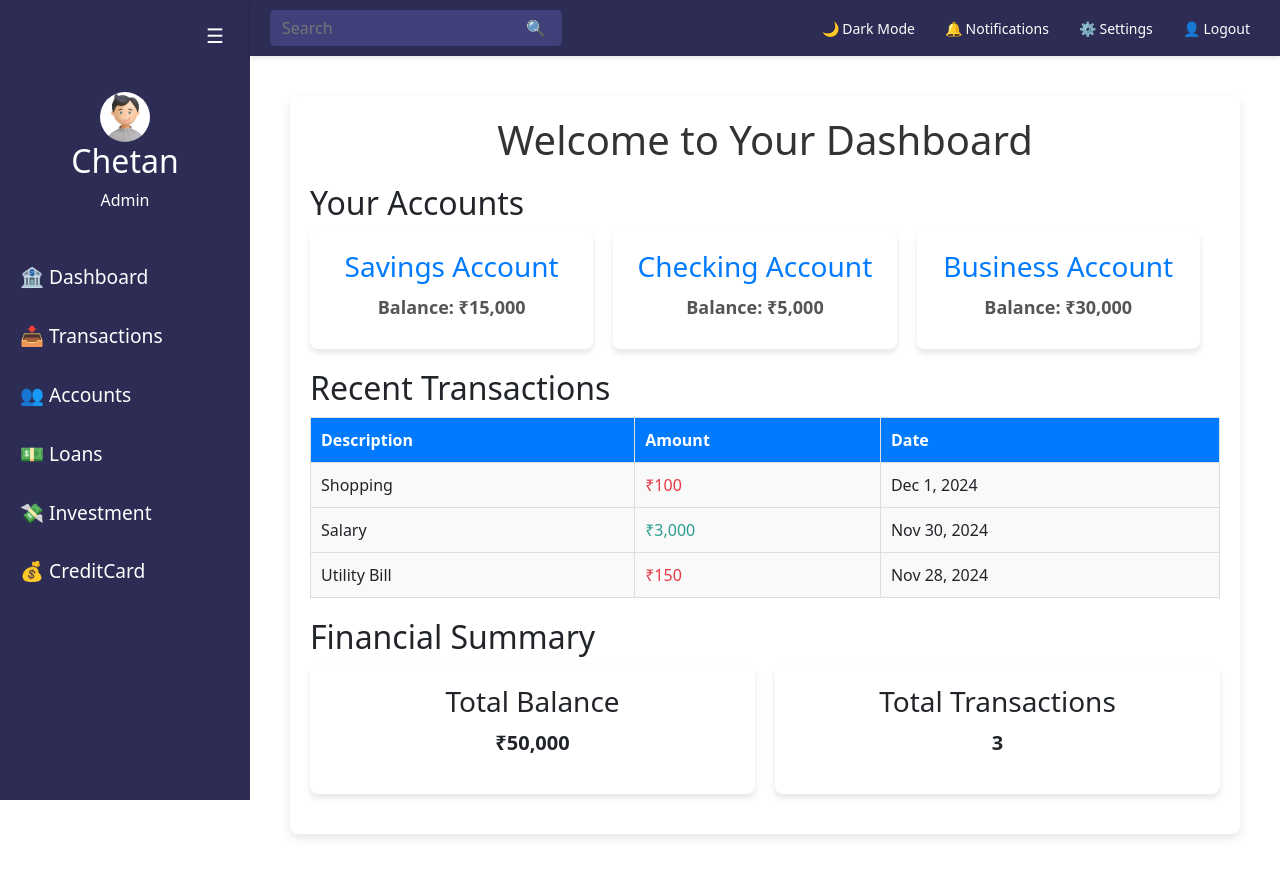
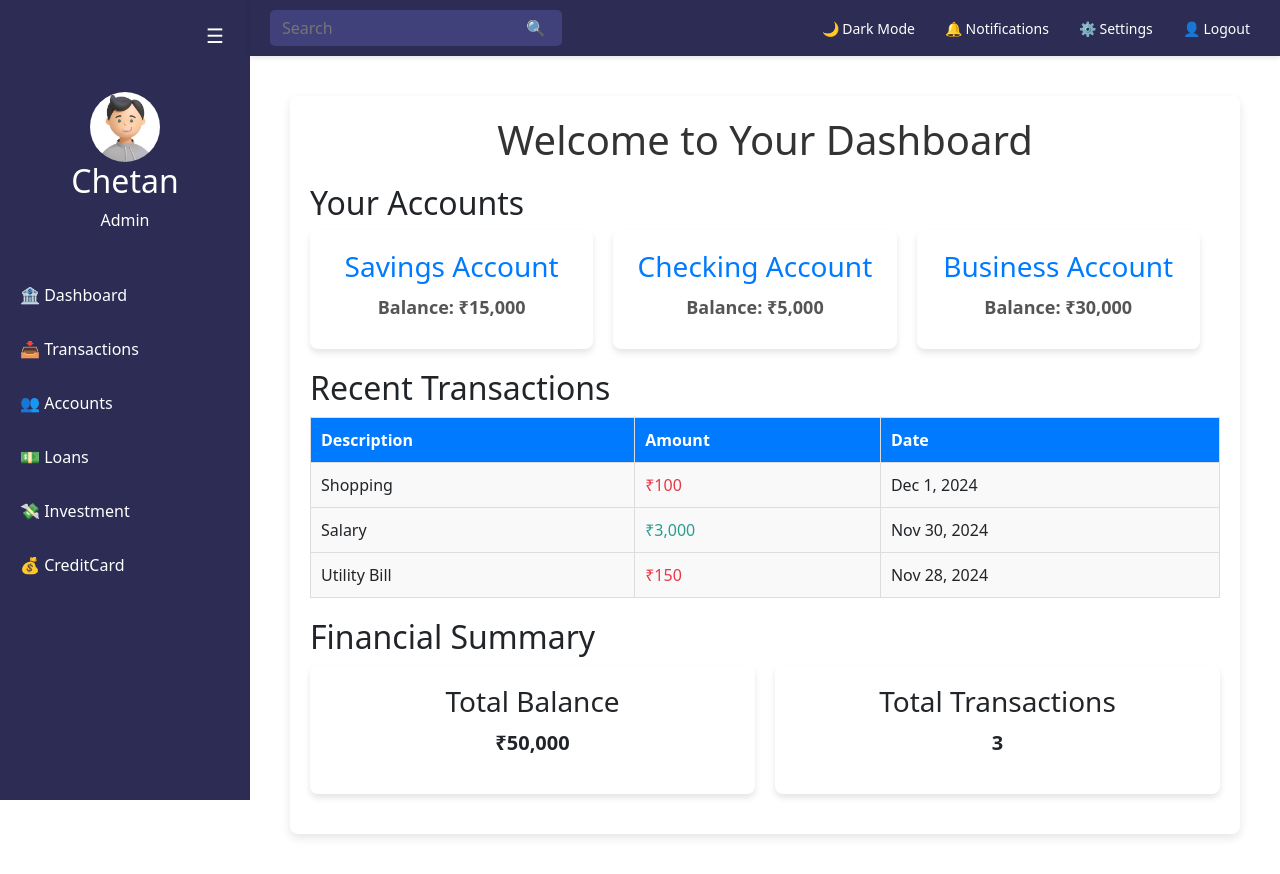
Before and after one commit to AdizZGit/FINAL-finvault-, a React (Create React App) app: page /dashboard in a window 1280 px wide. Built offline with nearby package versions, Linux system fonts and the light colour scheme.

Commit message:
update sidebar

```diff
--- a/src/components/Sidebar.jsx
+++ b/src/components/Sidebar.jsx
@@ -7,7 +7,7 @@ const Sidebar = () => {
 
 
   return (
-    <div className={`sidebar ₹{collapsed ? "collapsed" : ""}`}>
+    <div className={`sidebar ${collapsed ? "collapsed" : ""}`}>
       <div className="sidebar-header">
         <h1 className="logo">{!collapsed}</h1>
         <button className="toggle-btn" onClick={() => setCollapsed(!collapsed)}>
--- a/src/styles.css
+++ b/src/styles.css
@@ -63,8 +63,8 @@ body {
 
 .profile-pic {
   border-radius: 50%;
-    width: 50px;
-    height: 50px;
+  width: 70px;
+  height: 70px;
 }
 
 .menu {
@@ -76,8 +76,6 @@ body {
 .menu li {
   padding: 15px 20px;
   cursor: pointer;
-    font-size: larger;
-
 }
 
 .menu li:hover {
```
Also changed, not shown: src/components/Topbar.jsx (line endings or trailing spaces). Lines whose indentation alone changed are shown as unchanged.
